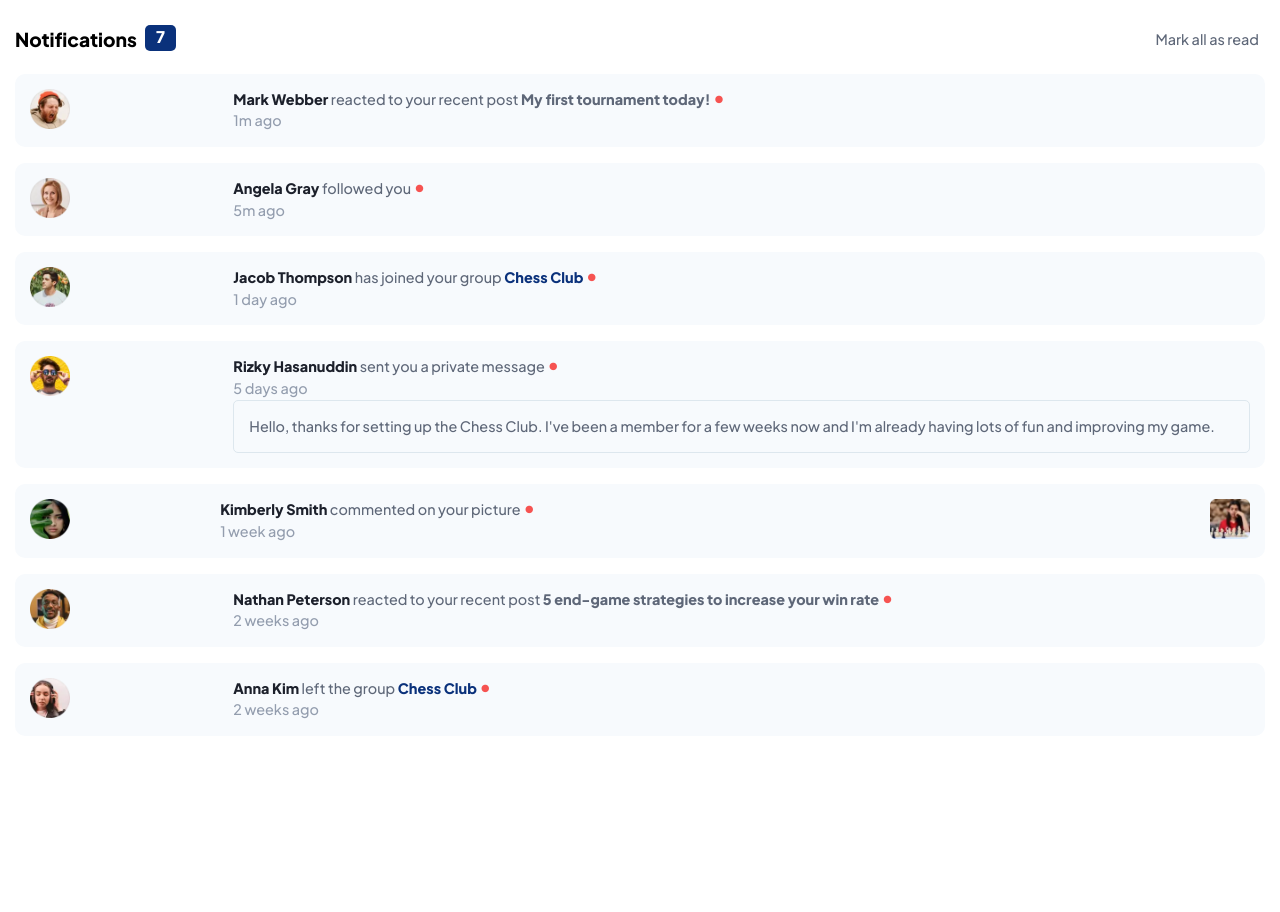
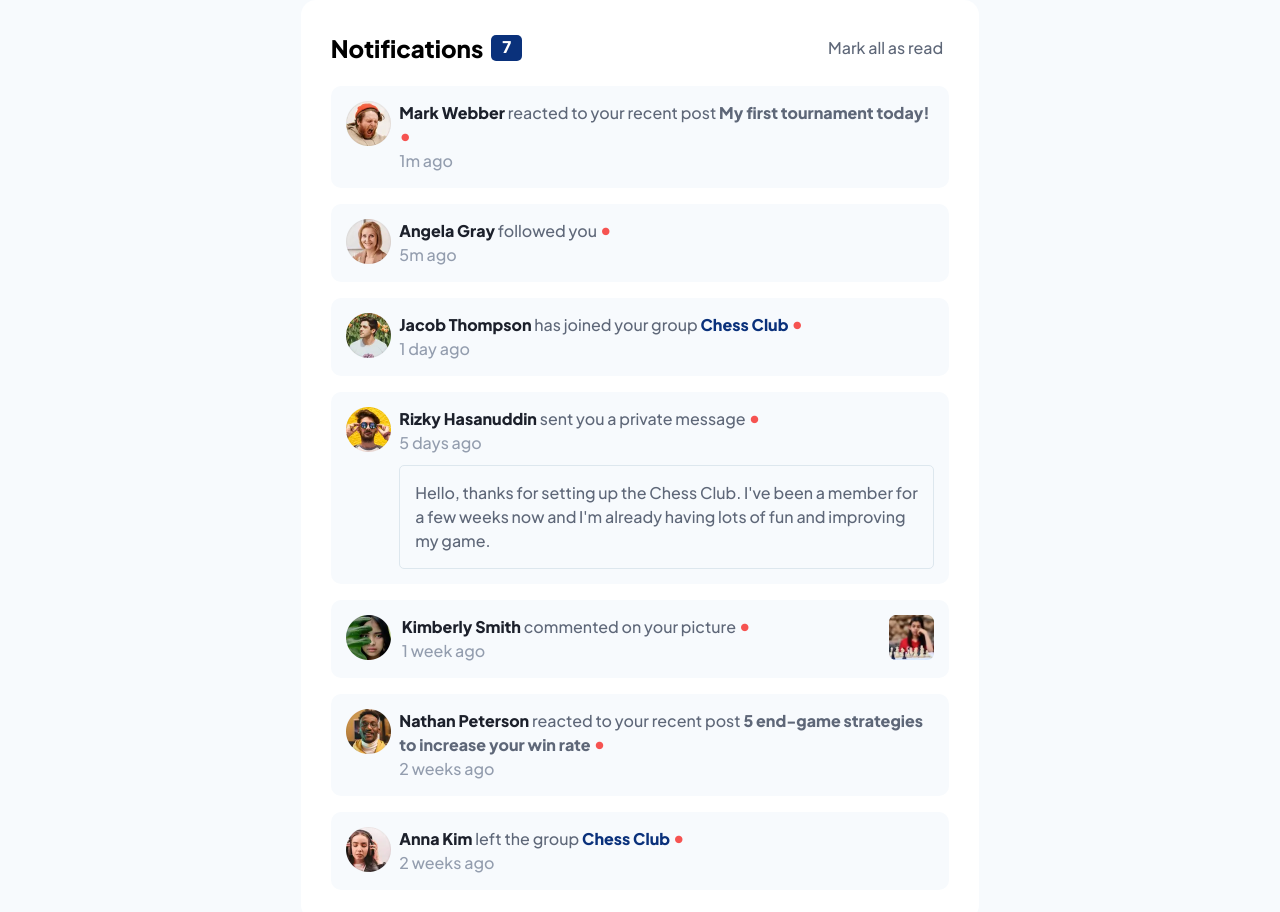
Before and after one commit to LucasEPK/notifications-page, a plain HTML site: page index.html in a window 1280 px wide. Before the commit the page ends 800 px from the top, so only its background shows below. Drawn offline with Linux system fonts and the light colour scheme.

Commit message:
added desktop style

```diff
--- a/style.css
+++ b/style.css
@@ -118,6 +118,7 @@ ul {
 .notification-pm{
     grid-area: 3/2/3/3;
 
+    margin-top: 10px;
     padding: 15px;
     text-decoration: none;
     color: hsl(219, 12%, 42%);/*Dark grayish blue*/
@@ -142,7 +143,7 @@ ul {
 .notification-post{
     font-weight: 800;
     text-decoration: none;
-    color: hsl(219, 12%, 42%);
+    color: hsl(219, 12%, 42%);/*Dark grayish blue*/
 }
 
 .notification-group{
@@ -154,3 +155,78 @@ ul {
 .attribution{
     display: none;
 }
+
+/*-------------------------------------------DESKTOP STYLE-----------------------------------------------------*/
+@media(min-width: 800px){
+    body{
+        display: flex;
+        justify-content: center;
+        align-items: center;
+
+        background-color: hsl(210, 60%, 98%);/*Very light grayish blue*/
+    }
+
+    .container{
+        padding: 30px;
+        width: 53vw;
+        border-radius: 15px;
+    }
+
+    .notifications_header{
+        margin: 0 0 20px 0;
+    }
+
+    .notification-h1-number{
+        align-items: center;
+    }
+
+    .notifications-h1{
+        font-size: 1.5rem;
+    }
+
+    .notifications-button{
+        font-size: 1rem;
+        cursor: pointer;
+    }
+
+    .notifications-button:hover{
+        color: hsl(219, 85%, 26%);/*Blue*/
+    }
+
+    .notification{
+        grid-template-columns: 1fr 10fr;
+        font-size: 1rem;
+    }
+
+    .notification-username:hover{
+        color: hsl(219, 85%, 26%);/*Blue*/
+    }
+
+    .notification-post:hover{
+        color: hsl(219, 85%, 26%);/*Blue*/
+    }
+
+    .notification-pfp{
+        height: 45px;
+    }
+
+    .notification-pm:hover{
+        background-color: hsl(211, 68%, 94%);/*Light grayish blue 1*/
+    }
+
+    .notification-image{
+        border-radius: 5px;
+    }
+
+    .notification-image:hover{
+        outline: 2px solid hsl(205, 33%, 90%);
+    }
+
+    .notification-image img{
+        height: 45px;
+    }
+
+    .notification-with_image{
+        grid-template-columns: 1fr 8.5fr 1fr;/*this aligns the text and images like the other notifications*/
+    }
+}
```
